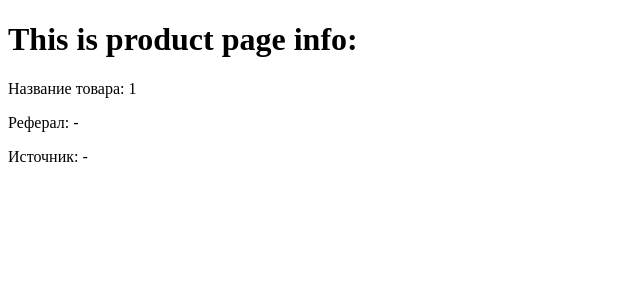
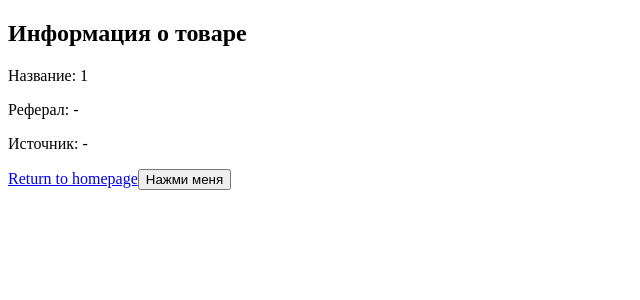
Before and after one commit to IvanPletnyov/nuxt3, a Nuxt app: page /product/1 in a window 1280 px wide. Shown: the top 300 px of the page, without its empty margins (0-640 px from the left). Built offline with nearby package versions, Linux system fonts and the light colour scheme.

Commit message:
Les 2: Props, components and emits

```diff
--- /dev/null
+++ b/components/BackLink.vue
@@ -0,0 +1,17 @@
+<template>
+  <NuxtLink :to="returnLink"><span>{{ returnTitle }}</span></NuxtLink>
+</template>
+<script setup lang="ts">
+interface BackLinkProps {
+  returnTitle: string
+  returnLink: string
+}
+withDefaults(
+    defineProps<BackLinkProps>(),
+    {
+      returnTitle: "Default return link",
+      returnLink: "/"
+    }
+)
+
+</script>
--- /dev/null
+++ b/components/CustomButton.vue
@@ -0,0 +1,21 @@
+<template>
+  <button @click="handleClick">
+    {{ label }}
+  </button>
+</template>
+
+<script setup lang="ts">
+interface Props {
+  label: string
+}
+
+const props = defineProps<Props>()
+
+const emit = defineEmits<{
+  (event: 'clicked'): void
+}>()
+
+function handleClick() {
+  emit('clicked')
+}
+</script>
--- /dev/null
+++ b/components/ProductInfo.vue
@@ -0,0 +1,18 @@
+<template>
+  <div>
+    <h2>Информация о товаре</h2>
+    <p>Название: {{ slug }}</p>
+    <p>Реферал: {{ refValue }}</p>
+    <p>Источник: {{ utm }}</p>
+  </div>
+</template>
+
+<script setup lang="ts">
+interface Props {
+  slug: string
+  refValue: string
+  utm: string
+}
+
+defineProps<Props>()
+</script>
--- a/pages/product/[slug].vue
+++ b/pages/product/[slug].vue
@@ -1,8 +1,7 @@
 <template>
-  <h1>This is product page info:</h1>
-  <p>Название товара: {{ slug }}</p>
-  <p>Реферал: {{ ref }}</p>
-  <p>Источник: {{ utmSource }}</p>
+  <ProductInfo :slug="slug" :refValue="ref" :utm="utmSource"></ProductInfo>
+  <BackLink return-link="/product/productname?ref=googles&utm_source=mysource" return-title="Return to homepage"></BackLink>
+  <CustomButton label="Нажми меня" @clicked="onClickHandler" />
 </template>
 
 <script setup lang="ts">
@@ -11,4 +10,8 @@ const route = useRoute();
 const slug = computed(() => route.params.slug as string)
 const ref = computed(() => route.query.ref as string || '-')
 const utmSource = computed(() => route.query.utm_source as string || '-')
+
+function onClickHandler() {
+  console.log('Кнопка была нажата!')
+}
 </script>
```
